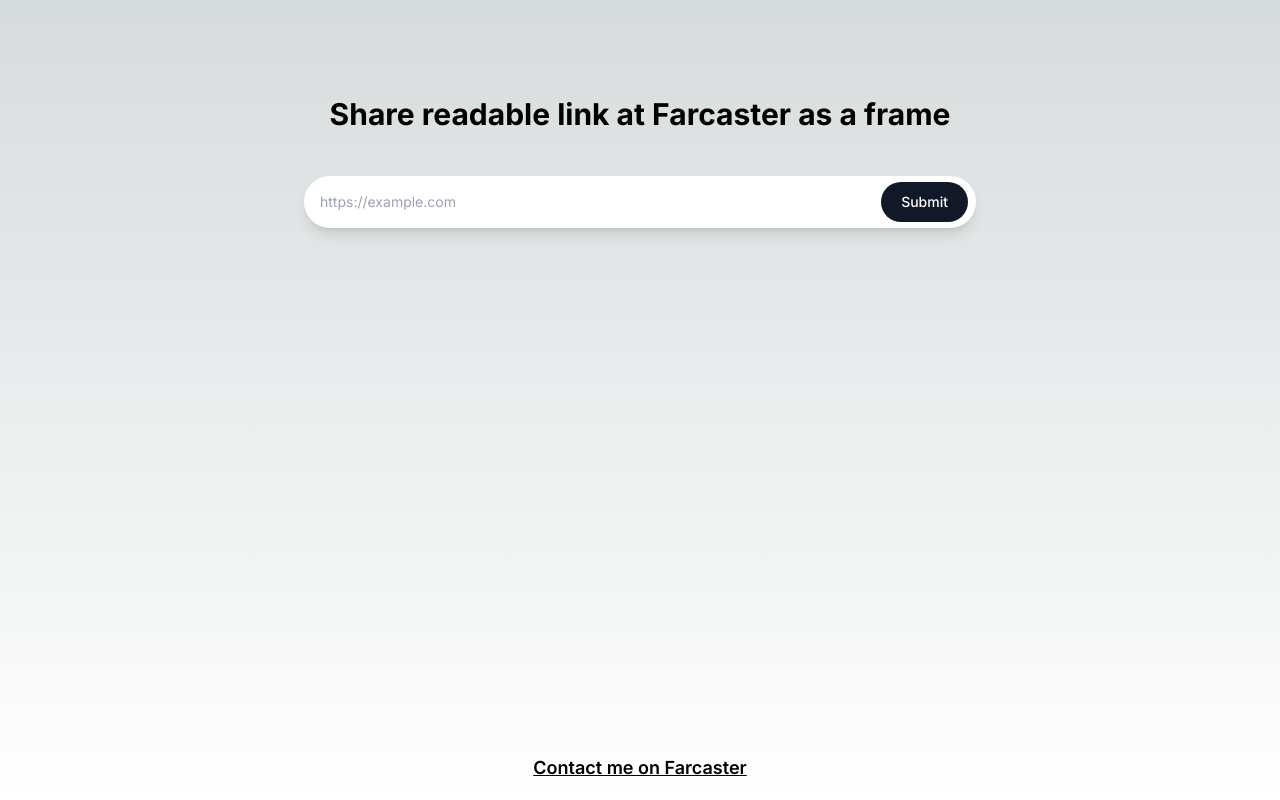
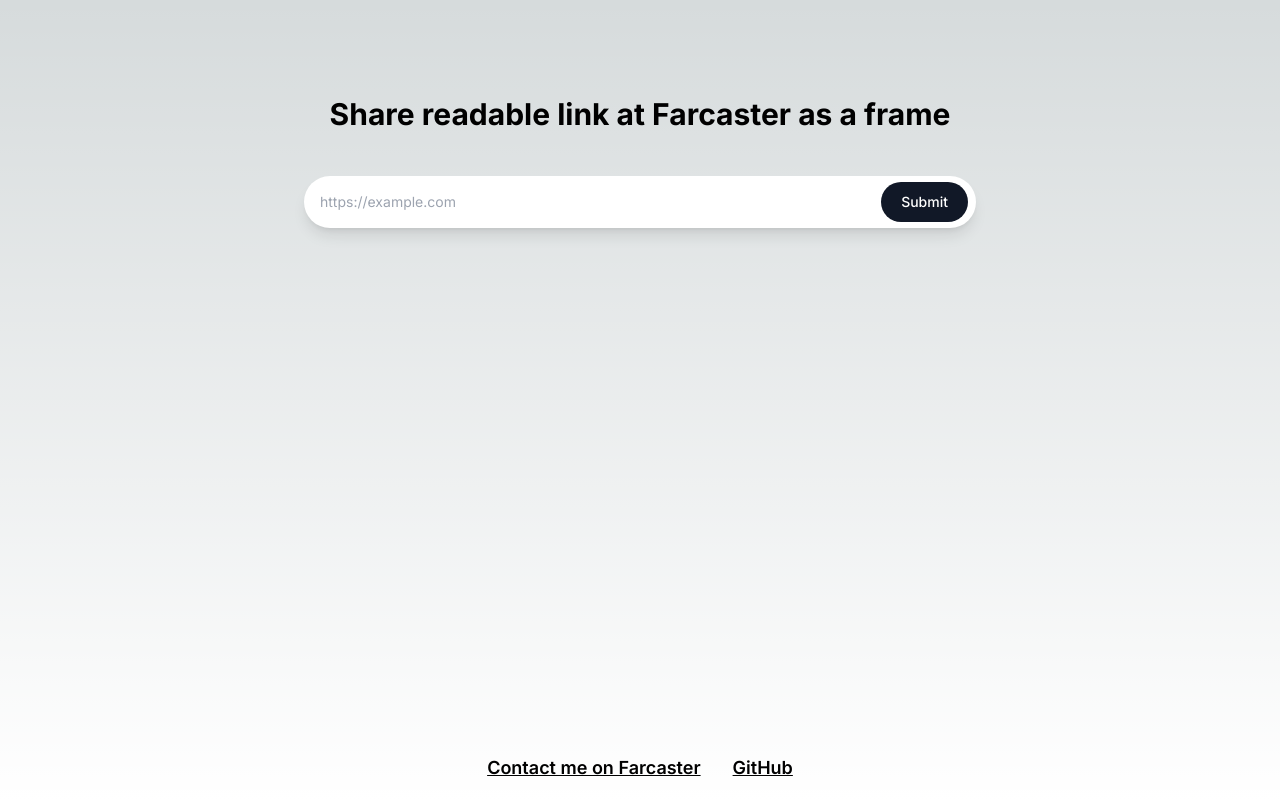
Before and after one commit to anastasiarods/fc-reader, a Next.js app: page / in a window 1280 px wide. Built offline with nearby package versions, Linux system fonts and the light colour scheme.

Commit message:
Add github link

```diff
--- a/app/page.tsx
+++ b/app/page.tsx
@@ -117,7 +117,7 @@
           {state.result && <LinkButton text={state.result} />}
         </div>
       </div>
-      <div className="container flex justify-center py-4 flex-row items-center space-y-0 md:h-16">
+      <div className="container flex justify-center py-4 flex-row items-center space-y-0 md:h-16 gap-8">
         <a
           href="https://warpcast.com/nastya"
           target="_blank"
@@ -126,6 +126,14 @@
         >
           Contact me on Farcaster
         </a>
+        <a
+          href="https://github.com/anastasiarods/fc-reader"
+          target="_blank"
+          rel="noopener noreferrer"
+          className="text-lg font-semibold underline"
+        >
+          GitHub
+        </a>
       </div>
     </main>
   );
```
